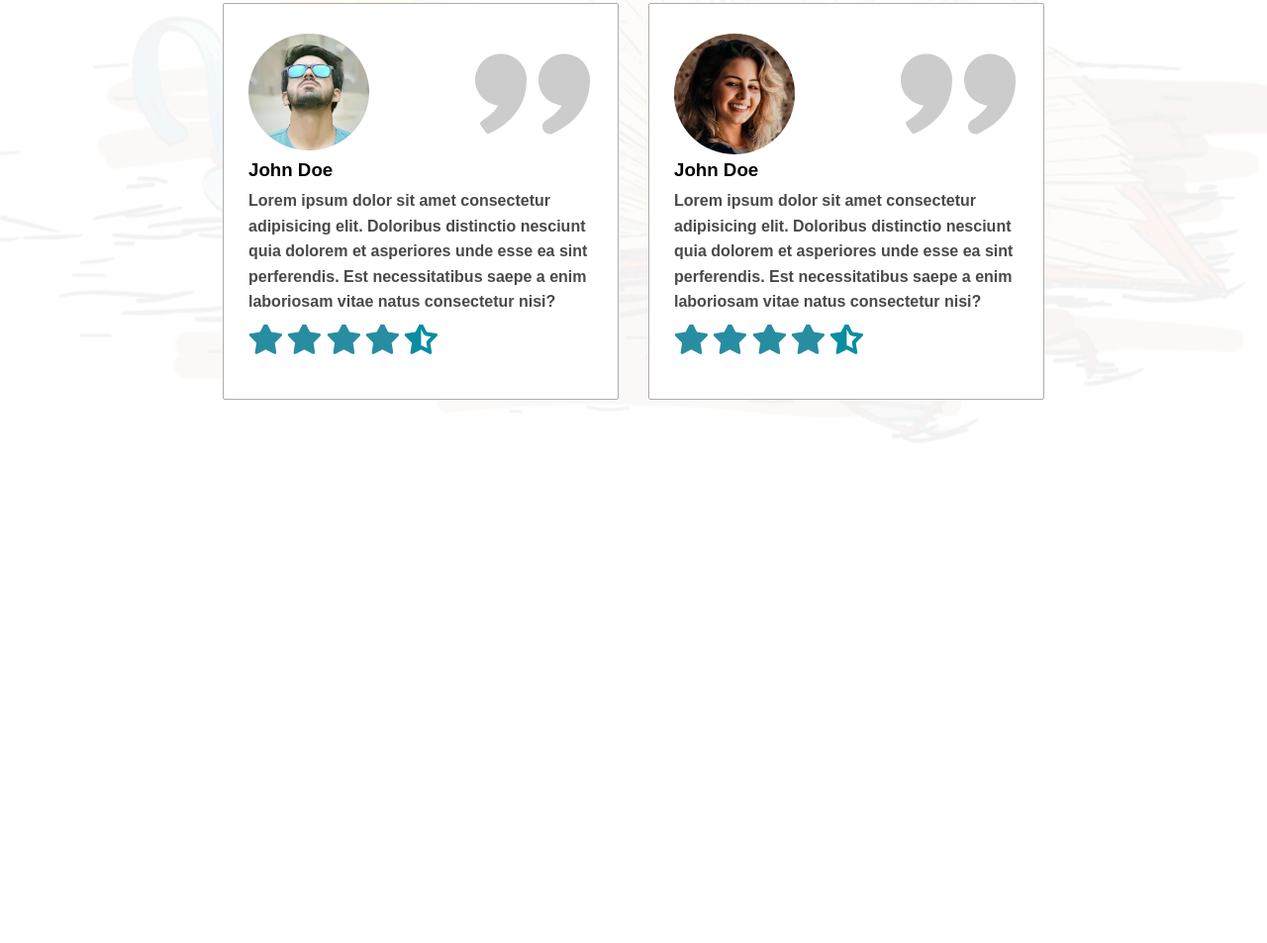
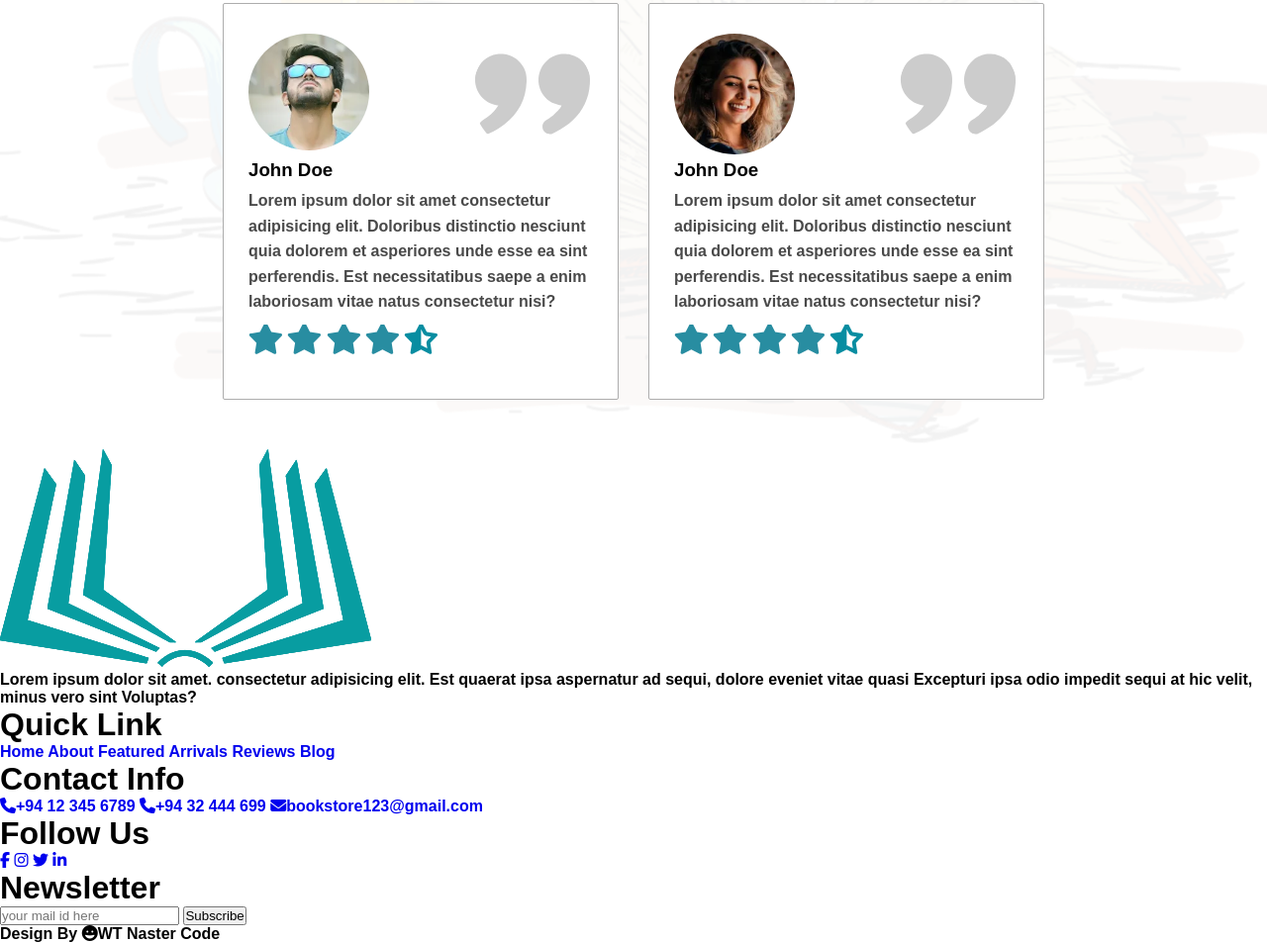
Before and after one commit to Yasmeen-Abu-Arrah/Book_store, a plain HTML site: page index.html in a window 1280 px wide. Shown: the part 5027-5980 px from the top of the page at 99% size. Before the commit the page ends 5481 px from the top, so only its background shows below. Drawn offline with Linux system fonts and the light colour scheme.

Commit message:
Add HTML skeleton for footer

```diff
--- a/index.html
+++ b/index.html
@@ -570,6 +570,53 @@
     </section>
      <!--  end merge reviews section-->
 
+      <footer>
+        <div class="footer">
+            <div class="tag">
+                <img src="/image/logo.png" alt="Store logo">
+                <p>
+                    Lorem ipsum dolor sit amet. consectetur adipisicing elit.
+                    Est quaerat ipsa aspernatur ad sequi, dolore eveniet vitae
+                    quasi Excepturi ipsa odio impedit sequi at hic velit, minus
+                    vero sint Voluptas?
+                </p>
+            </div>
+            <div class="tag">
+                <h1>Quick Link</h1>
+                <a href="#">Home</a>
+                <a href="#">About</a>
+                <a href="#">Featured</a>
+                <a href="#">Arrivals</a>
+                <a href="#">Reviews</a>
+                <a href="#">Blog</a>
+            </div>
+            <div class="tag">
+                <h1>Contact Info</h1>
+                <a href="#"><i class="fa-solid fa-phone"></i>+94 12 345 6789</a>
+                <a href="#"><i class="fa-solid fa-phone"></i>+94 32 444 699</a>
+                <a href="#"><i class="fa-solid fa-envelope"></i>bookstore123@gmail.com</a>
+            </div>
+            <div class="tag">
+                <h1>Follow Us</h1>
+                <div class="social_links">
+                    <a href="#"><i class="fa-brands fa-facebook-f"></i></a>
+                    <a href="#"><i class="fa-brands fa-instagram"></i></a>
+                    <a href="#"><i class="fa-brands fa-twitter"></i></a>
+                    <a href="#"><i class="fa-brands fa-linkedin-in"></i></a>
+                </div>
+            </div>
+            <div class="tag">
+                <h1>Newsletter</h1>
+                <div class="search_bar">
+                    <input type="text" placeholder="your mail id here">
+                    <button type="submit">Subscribe</button>
+                </div>
+            </div>
+        </div>
+        <p class="end">Design By <span><i class="fa-solid fa-face-grin"></i>WT Naster Code</span></p>
+    </footer>
+
+
 
 </body>
 </html>
```
